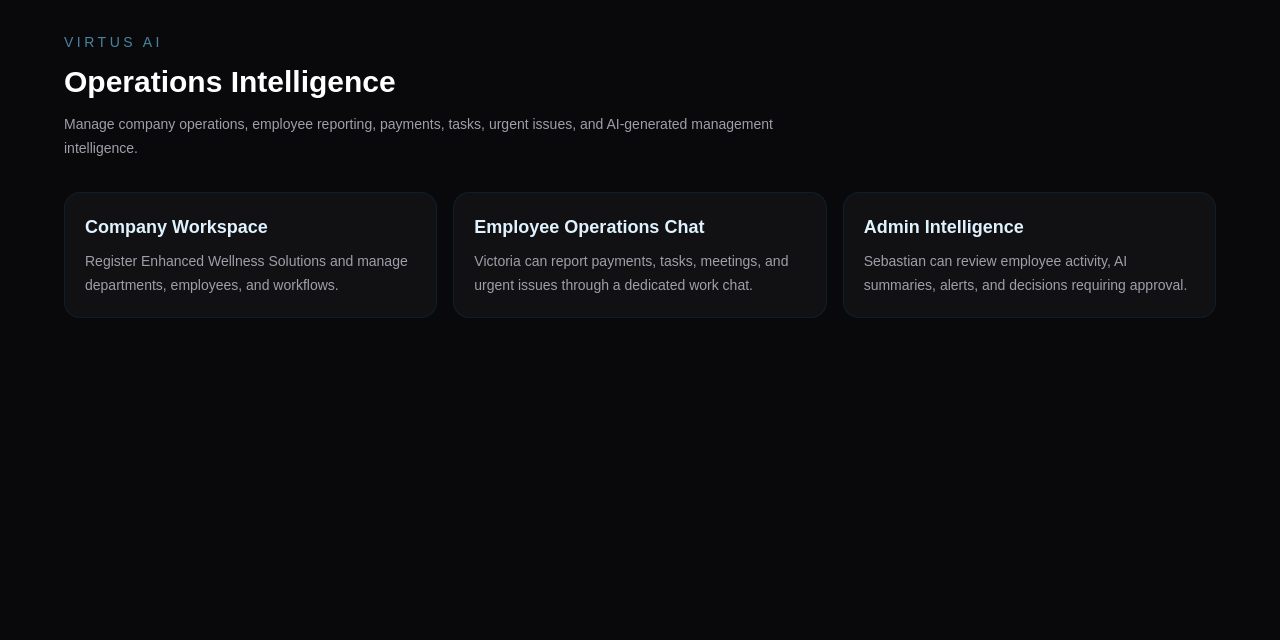
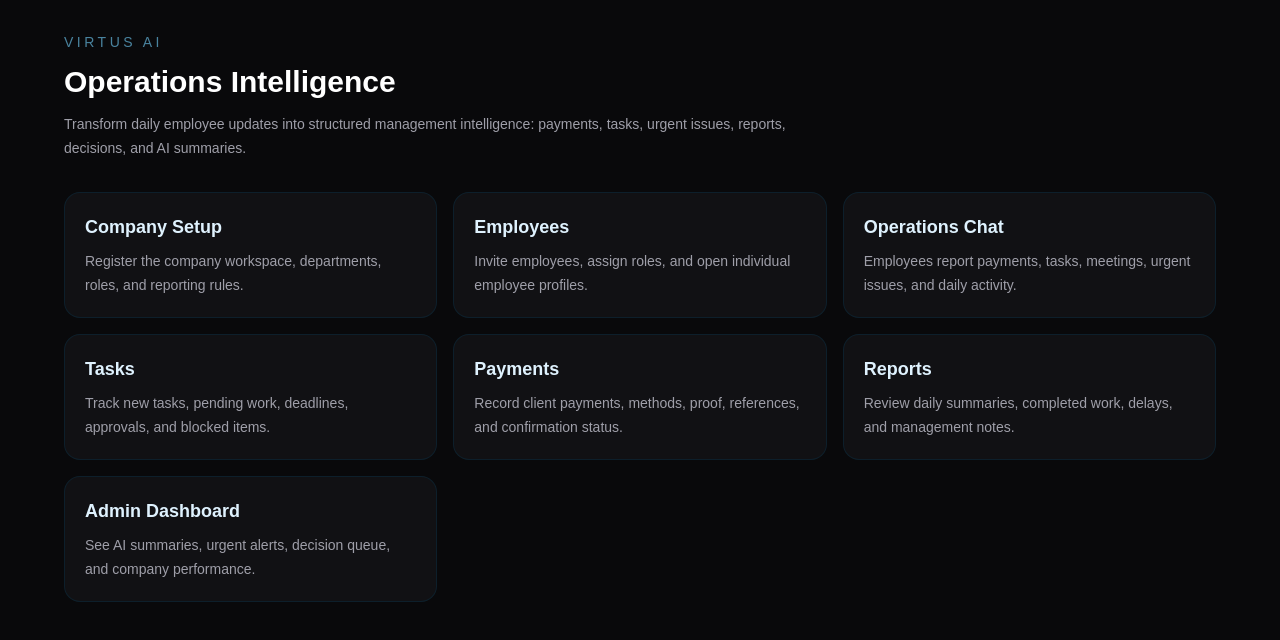
Before and after one commit to SirSebastian-ux/virtus.ai, a Next.js app: page /operations in a window 1280 px wide. Shown: the top 640 px of the page. Built offline with nearby package versions, Linux system fonts and the light colour scheme.

Commit message:
Add Operations module placeholder routes

```diff
--- /dev/null
+++ b/app/operations/admin/page.js
@@ -0,0 +1,19 @@
+export default function OperationsAdminPage() {
+  return (
+    <main className="min-h-screen bg-zinc-950 px-6 py-8 text-zinc-100">
+      <section className="mx-auto max-w-5xl">
+        <a href="/operations" className="text-sm text-sky-300 hover:text-sky-200">
+          Back to Operations
+        </a>
+
+        <h1 className="mt-6 text-3xl font-semibold text-white">
+          Admin
+        </h1>
+
+        <p className="mt-3 text-sm leading-6 text-zinc-400">
+          This section will be connected to the Operations Intelligence system.
+        </p>
+      </section>
+    </main>
+  );
+}
--- /dev/null
+++ b/app/operations/chat/page.js
@@ -0,0 +1,19 @@
+export default function OperationsChatPage() {
+  return (
+    <main className="min-h-screen bg-zinc-950 px-6 py-8 text-zinc-100">
+      <section className="mx-auto max-w-5xl">
+        <a href="/operations" className="text-sm text-sky-300 hover:text-sky-200">
+          Back to Operations
+        </a>
+
+        <h1 className="mt-6 text-3xl font-semibold text-white">
+          Chat
+        </h1>
+
+        <p className="mt-3 text-sm leading-6 text-zinc-400">
+          This section will be connected to the Operations Intelligence system.
+        </p>
+      </section>
+    </main>
+  );
+}
--- /dev/null
+++ b/app/operations/company/page.js
@@ -0,0 +1,19 @@
+export default function OperationsCompanyPage() {
+  return (
+    <main className="min-h-screen bg-zinc-950 px-6 py-8 text-zinc-100">
+      <section className="mx-auto max-w-5xl">
+        <a href="/operations" className="text-sm text-sky-300 hover:text-sky-200">
+          Back to Operations
+        </a>
+
+        <h1 className="mt-6 text-3xl font-semibold text-white">
+          Company
+        </h1>
+
+        <p className="mt-3 text-sm leading-6 text-zinc-400">
+          This section will be connected to the Operations Intelligence system.
+        </p>
+      </section>
+    </main>
+  );
+}
--- /dev/null
+++ b/app/operations/employees/page.js
@@ -0,0 +1,19 @@
+export default function OperationsEmployeesPage() {
+  return (
+    <main className="min-h-screen bg-zinc-950 px-6 py-8 text-zinc-100">
+      <section className="mx-auto max-w-5xl">
+        <a href="/operations" className="text-sm text-sky-300 hover:text-sky-200">
+          Back to Operations
+        </a>
+
+        <h1 className="mt-6 text-3xl font-semibold text-white">
+          Employees
+        </h1>
+
+        <p className="mt-3 text-sm leading-6 text-zinc-400">
+          This section will be connected to the Operations Intelligence system.
+        </p>
+      </section>
+    </main>
+  );
+}
--- a/app/operations/page.js
+++ b/app/operations/page.js
@@ -1,4 +1,42 @@
 export default function OperationsPage() {
+  const sections = [
+    {
+      title: "Company Setup",
+      description: "Register the company workspace, departments, roles, and reporting rules.",
+      href: "/operations/company",
+    },
+    {
+      title: "Employees",
+      description: "Invite employees, assign roles, and open individual employee profiles.",
+      href: "/operations/employees",
+    },
+    {
+      title: "Operations Chat",
+      description: "Employees report payments, tasks, meetings, urgent issues, and daily activity.",
+      href: "/operations/chat",
+    },
+    {
+      title: "Tasks",
+      description: "Track new tasks, pending work, deadlines, approvals, and blocked items.",
+      href: "/operations/tasks",
+    },
+    {
+      title: "Payments",
+      description: "Record client payments, methods, proof, references, and confirmation status.",
+      href: "/operations/payments",
+    },
+    {
+      title: "Reports",
+      description: "Review daily summaries, completed work, delays, and management notes.",
+      href: "/operations/reports",
+    },
+    {
+      title: "Admin Dashboard",
+      description: "See AI summaries, urgent alerts, decision queue, and company performance.",
+      href: "/operations/admin",
+    },
+  ];
+
   return (
     <main className="min-h-screen bg-zinc-950 px-6 py-8 text-zinc-100">
       <section className="mx-auto max-w-6xl">
@@ -11,31 +49,21 @@ export default function OperationsPage() {
         </h1>
 
         <p className="mt-3 max-w-3xl text-sm leading-6 text-zinc-400">
-          Manage company operations, employee reporting, payments, tasks, urgent issues,
-          and AI-generated management intelligence.
+          Transform daily employee updates into structured management intelligence:
+          payments, tasks, urgent issues, reports, decisions, and AI summaries.
         </p>
 
-        <div className="mt-8 grid gap-4 md:grid-cols-3">
-          <div className="rounded-2xl border border-sky-900/25 bg-zinc-900/60 p-5">
-            <h2 className="text-lg font-semibold text-sky-100">Company Workspace</h2>
-            <p className="mt-2 text-sm leading-6 text-zinc-400">
-              Register Enhanced Wellness Solutions and manage departments, employees, and workflows.
-            </p>
-          </div>
-
-          <div className="rounded-2xl border border-sky-900/25 bg-zinc-900/60 p-5">
-            <h2 className="text-lg font-semibold text-sky-100">Employee Operations Chat</h2>
-            <p className="mt-2 text-sm leading-6 text-zinc-400">
-              Victoria can report payments, tasks, meetings, and urgent issues through a dedicated work chat.
-            </p>
-          </div>
-
-          <div className="rounded-2xl border border-sky-900/25 bg-zinc-900/60 p-5">
-            <h2 className="text-lg font-semibold text-sky-100">Admin Intelligence</h2>
-            <p className="mt-2 text-sm leading-6 text-zinc-400">
-              Sebastian can review employee activity, AI summaries, alerts, and decisions requiring approval.
-            </p>
-          </div>
+        <div className="mt-8 grid gap-4 md:grid-cols-2 xl:grid-cols-3">
+          {sections.map((section) => (
+            <a
+              key={section.href}
+              href={section.href}
+              className="rounded-2xl border border-sky-900/25 bg-zinc-900/60 p-5 transition hover:border-sky-700/50 hover:bg-zinc-900"
+            >
+              <h2 className="text-lg font-semibold text-sky-100">{section.title}</h2>
+              <p className="mt-2 text-sm leading-6 text-zinc-400">{section.description}</p>
+            </a>
+          ))}
         </div>
       </section>
     </main>
--- /dev/null
+++ b/app/operations/payments/page.js
@@ -0,0 +1,19 @@
+export default function OperationsPaymentsPage() {
+  return (
+    <main className="min-h-screen bg-zinc-950 px-6 py-8 text-zinc-100">
+      <section className="mx-auto max-w-5xl">
+        <a href="/operations" className="text-sm text-sky-300 hover:text-sky-200">
+          Back to Operations
+        </a>
+
+        <h1 className="mt-6 text-3xl font-semibold text-white">
+          Payments
+        </h1>
+
+        <p className="mt-3 text-sm leading-6 text-zinc-400">
+          This section will be connected to the Operations Intelligence system.
+        </p>
+      </section>
+    </main>
+  );
+}
--- /dev/null
+++ b/app/operations/reports/page.js
@@ -0,0 +1,19 @@
+export default function OperationsReportsPage() {
+  return (
+    <main className="min-h-screen bg-zinc-950 px-6 py-8 text-zinc-100">
+      <section className="mx-auto max-w-5xl">
+        <a href="/operations" className="text-sm text-sky-300 hover:text-sky-200">
+          Back to Operations
+        </a>
+
+        <h1 className="mt-6 text-3xl font-semibold text-white">
+          Reports
+        </h1>
+
+        <p className="mt-3 text-sm leading-6 text-zinc-400">
+          This section will be connected to the Operations Intelligence system.
+        </p>
+      </section>
+    </main>
+  );
+}
--- /dev/null
+++ b/app/operations/tasks/page.js
@@ -0,0 +1,19 @@
+export default function OperationsTasksPage() {
+  return (
+    <main className="min-h-screen bg-zinc-950 px-6 py-8 text-zinc-100">
+      <section className="mx-auto max-w-5xl">
+        <a href="/operations" className="text-sm text-sky-300 hover:text-sky-200">
+          Back to Operations
+        </a>
+
+        <h1 className="mt-6 text-3xl font-semibold text-white">
+          Tasks
+        </h1>
+
+        <p className="mt-3 text-sm leading-6 text-zinc-400">
+          This section will be connected to the Operations Intelligence system.
+        </p>
+      </section>
+    </main>
+  );
+}
```
